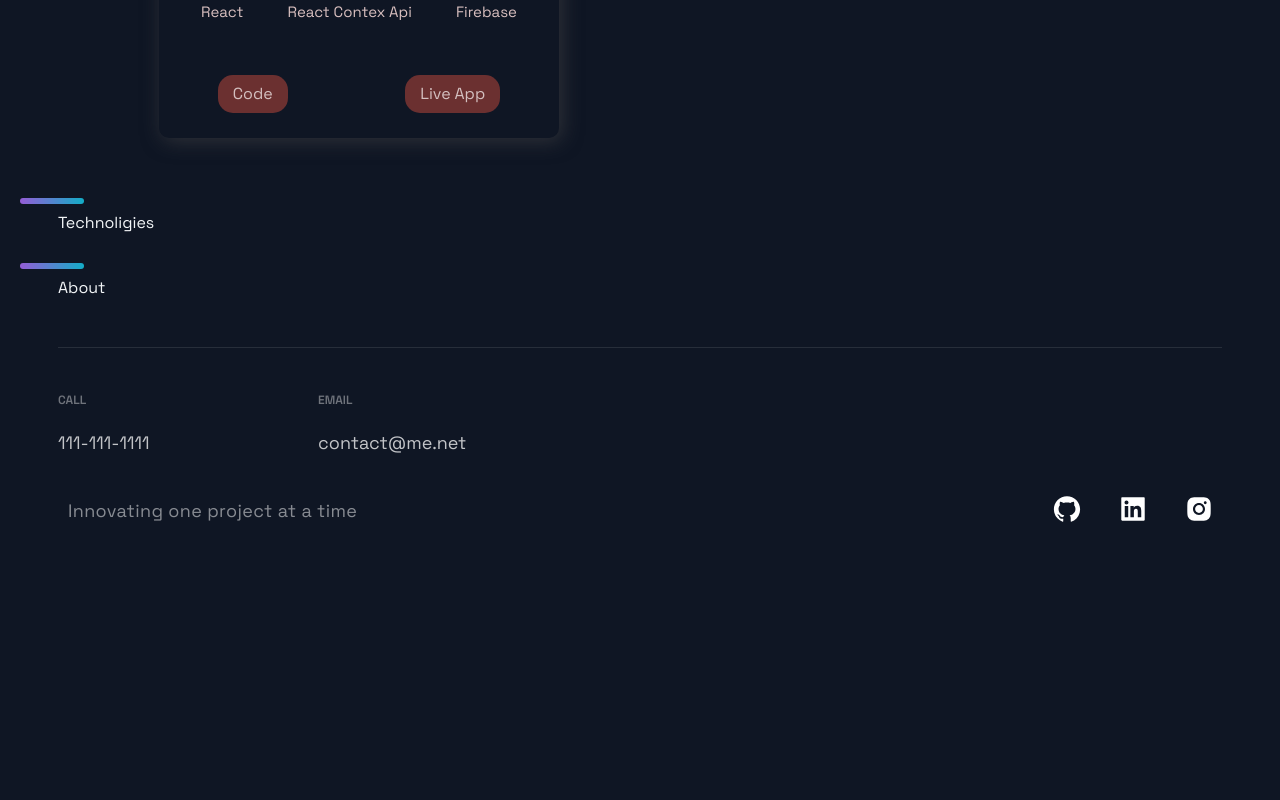
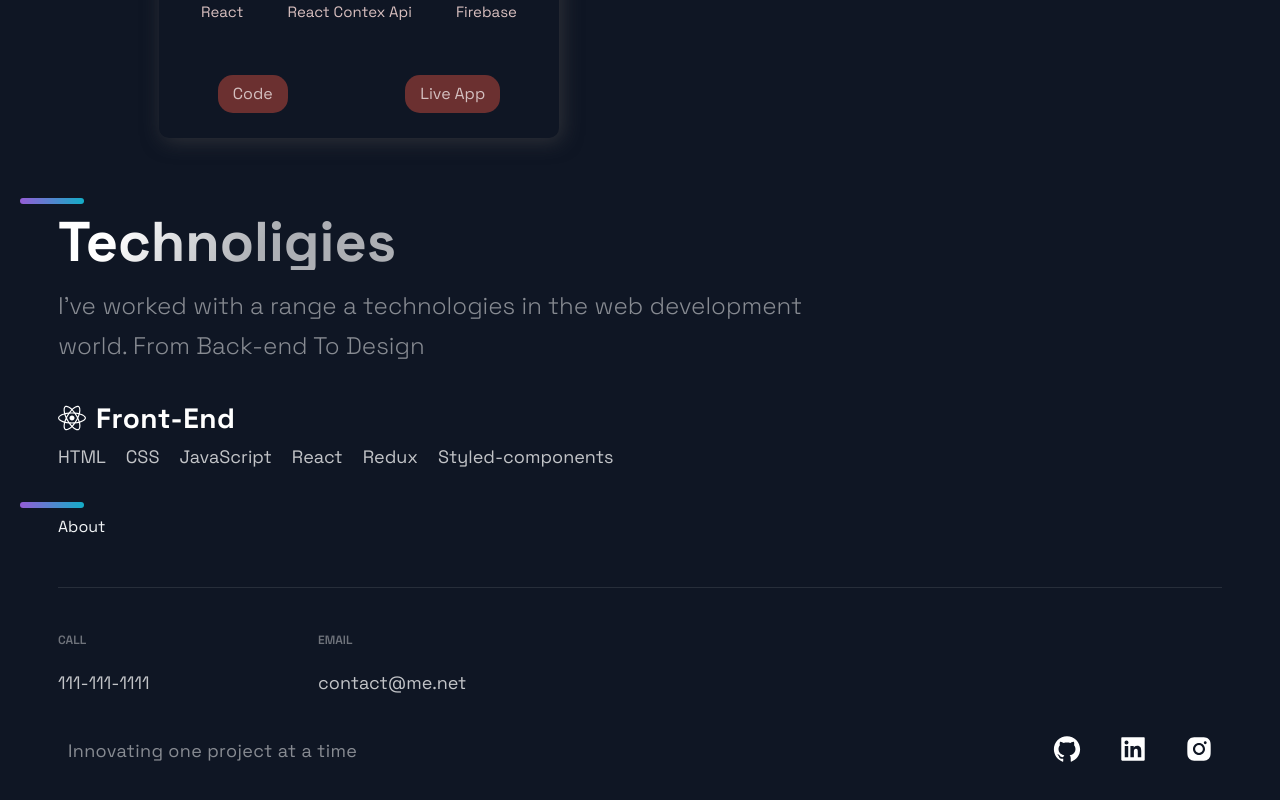
Before and after one commit to Akr1s/PortfolioReact, a React (Create React App) app: page / in a window 1280 px wide. Shown: the part 1519-2319 px from the top of the page. Before the commit the page ends 2096 px from the top, so only its background shows below. Built offline with nearby package versions, Linux system fonts and the light colour scheme.

Commit message:
finished technologies section

```diff
--- a/src/components/GlobalComponents/index.js
+++ b/src/components/GlobalComponents/index.js
@@ -87,5 +87,6 @@ export const SectionText = styled.p`
     font-size: 16px;
     line-height: 24px;
     padding-bottom: 16px;
+    text-align: justify;
   }
 `;
--- /dev/null
+++ b/src/components/Technologies/Category.js
@@ -0,0 +1,26 @@
+import React from "react";
+import {
+  CategoryItem,
+  CategoryTechnology,
+  CategoryTitle,
+  TechnologiesContainer,
+} from "./TechnologiesStyles";
+
+function Category(props) {
+  const { Icon, title, technologies } = props;
+  return (
+    <CategoryItem>
+      <CategoryTitle>
+        <Icon style={{ marginRight: "10px" }} />
+        {title}
+      </CategoryTitle>
+      <TechnologiesContainer>
+        {technologies.map((technology, index) => (
+          <CategoryTechnology key={index}>{technology}</CategoryTechnology>
+        ))}
+      </TechnologiesContainer>
+    </CategoryItem>
+  );
+}
+
+export default Category;
--- /dev/null
+++ b/src/components/Technologies/TechnologiesStyles.js
@@ -0,0 +1,41 @@
+import styled from "styled-components";
+
+export const TechnoligiesList = styled.ul`
+  display: flex;
+  align-items: center;
+`;
+
+export const CategoryItem = styled.li``;
+
+export const CategoryTitle = styled.div`
+  font-weight: 700;
+  font-size: 28px;
+  line-height: 32px;
+  letter-spacing: 0.02em;
+  color: rgb(255, 255, 255);
+  margin-bottom: 8px;
+  display: flex;
+  align-items: center;
+  @media ${(p) => p.theme.breakpoints.md} {
+    justify-content: center;
+  }
+`;
+
+export const TechnologiesContainer = styled(TechnoligiesList)`
+  flex-wrap: wrap;
+  @media ${(p) => p.theme.breakpoints.md} {
+    justify-content: space-around;
+  }
+`;
+
+export const CategoryTechnology = styled.li`
+  font-size: 18px;
+  line-height: 30px;
+  color: rgba(255, 255, 255, 0.75);
+  & + & {
+    margin-left: 20px;
+  }
+  @media ${(p) => p.theme.breakpoints.md} {
+    margin: 0;
+  }
+`;
--- a/src/components/Technologies/index.js
+++ b/src/components/Technologies/index.js
@@ -1,8 +1,25 @@
 import React from "react";
+import { SectionText, SectionTitle } from "../GlobalComponents";
 import Section from "../GlobalComponents/Section";
+import { TechnoligiesList } from "./TechnologiesStyles";
+import technologiesList from "../../data/technologies";
+import Category from "./Category";
 
 function Technoligies() {
-  return <Section id="technologies">Technoligies</Section>;
+  return (
+    <Section id="technologies">
+      <SectionTitle>Technoligies</SectionTitle>
+      <SectionText>
+        I've worked with a range a technologies in the web development world.
+        From Back-end To Design
+      </SectionText>
+      <TechnoligiesList>
+        {technologiesList.map((category, index) => (
+          <Category {...category} key={index} />
+        ))}
+      </TechnoligiesList>
+    </Section>
+  );
 }
 
 export default Technoligies;
--- /dev/null
+++ b/src/data/technologies.js
@@ -0,0 +1,18 @@
+import { FaReact } from "react-icons/fa";
+
+const technologies = [
+  {
+    Icon: FaReact,
+    title: "Front-End",
+    technologies: [
+      "HTML",
+      "CSS",
+      "JavaScript",
+      "React",
+      "Redux",
+      "Styled-components",
+    ],
+  },
+];
+
+export default technologies;
```
